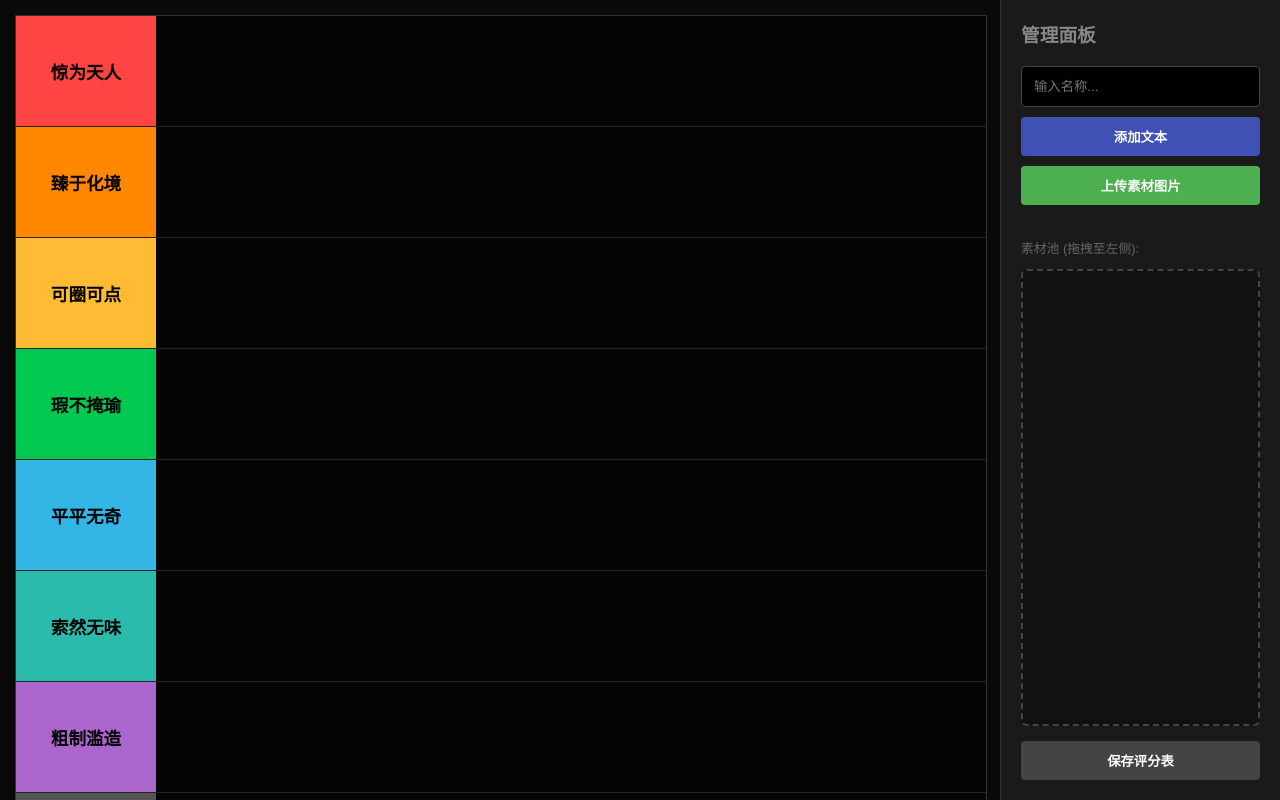
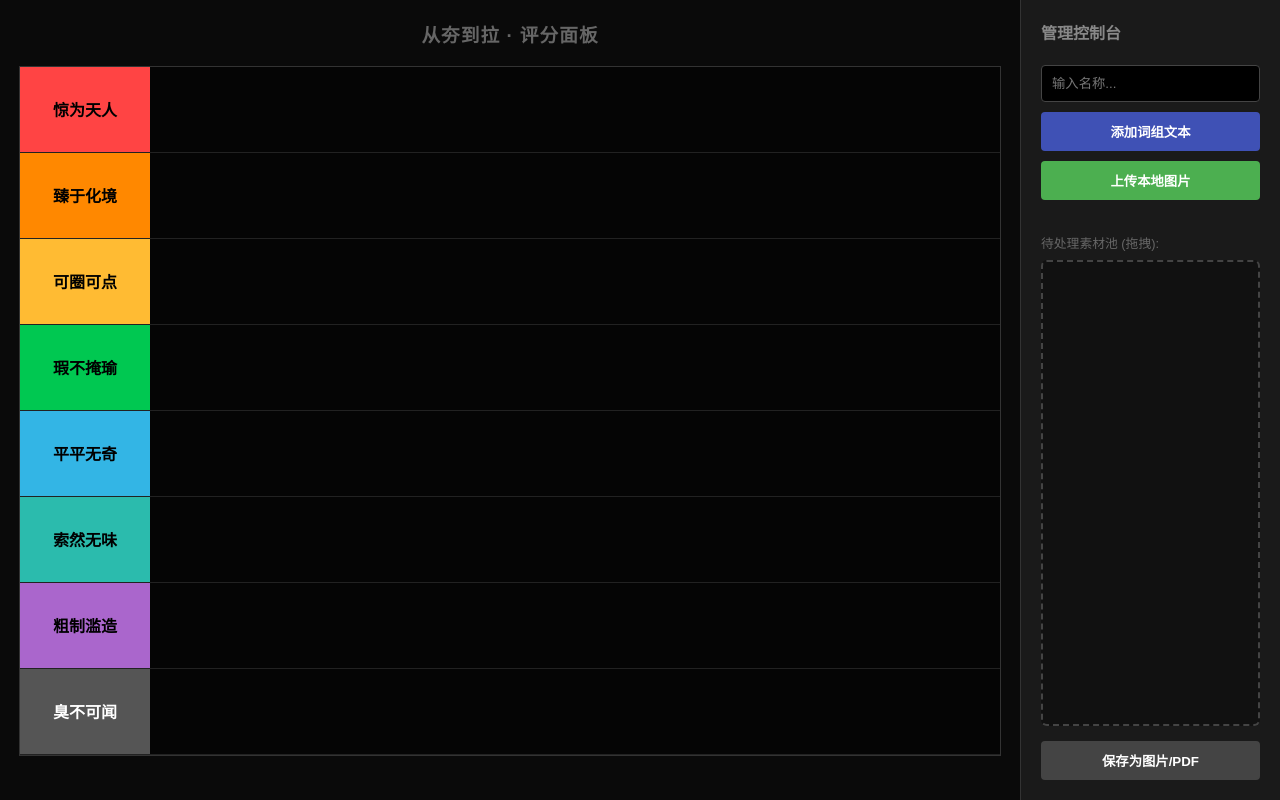
Before and after one commit to cptyuan/cptyuan.github.io, a plain HTML site: page index.html in a window 1280 px wide. Drawn offline with Linux system fonts and the light colour scheme.

Commit message:
Update index.html

```diff
--- a/index.html
+++ b/index.html
@@ -3,7 +3,7 @@
 <head>
     <meta charset="UTF-8">
     <meta name="viewport" content="width=device-width, initial-scale=1.0">
-    <title>档位评分表 - 宽屏版</title>
+    <title>档位评分表 - 最终版</title>
     <style>
         :root {
             --bg-main: #0a0a0a;
@@ -23,35 +23,37 @@
             overflow: hidden;
         }
 
-        /* 左侧主表格：现在会自动铺满剩余空间 */
+        /* 左侧主表格区域 */
         .main-content {
             flex-grow: 1;
-            padding: 15px; /* 减小页边距 */
+            padding: 20px;
             overflow-y: auto;
             display: flex;
             flex-direction: column;
+            align-items: center; /* 居中显示，避免靠左太极端 */
         }
 
         .tier-container {
-            width: 100%; /* 铺满 main-content */
+            width: 100%;
+            max-width: 1000px; /* 限制最大宽度，比例最舒适 */
             background: #000;
             border: 1px solid #333;
         }
 
         .tier-row {
             display: flex;
-            min-height: 110px; /* 增加每一行的高度，让格子更大 */
+            min-height: 85px; /* 适中的行高 */
             border-bottom: 1px solid #222;
         }
 
         .tier-label {
-            width: 120px; /* 稍微加宽一点标签 */
-            min-width: 120px;
+            width: 110px;
+            min-width: 110px;
             display: flex;
             align-items: center;
             justify-content: center;
             font-weight: bold;
-            font-size: 1.1rem;
+            font-size: 1rem;
             color: #000;
             padding: 10px;
             text-align: center;
@@ -62,14 +64,14 @@
             display: flex;
             flex-wrap: wrap;
             align-content: flex-start;
-            padding: 8px;
+            padding: 5px;
             background-color: rgba(255, 255, 255, 0.02);
         }
 
         /* 右侧固定侧边栏 */
         .sidebar {
-            width: 280px; /* 稍微拓宽一点侧栏方便操作 */
-            min-width: 280px;
+            width: 260px;
+            min-width: 260px;
             background: var(--sidebar-bg);
             border-left: 1px solid #333;
             display: flex;
@@ -86,7 +88,7 @@
         }
 
         input[type="text"] {
-            padding: 12px;
+            padding: 10px;
             background: #000;
             border: 1px solid #444;
             color: white;
@@ -99,10 +101,12 @@
             border: none;
             border-radius: 4px;
             font-weight: bold;
+            transition: 0.2s;
         }
 
         .btn-add { background: #3f51b5; color: white; }
         .btn-img { background: #4caf50; color: white; }
+        button:hover { opacity: 0.8; }
 
         #pool {
             flex-grow: 1;
@@ -114,27 +118,28 @@
             flex-wrap: wrap;
             padding: 10px;
             align-content: flex-start;
-            gap: 10px;
+            gap: 8px;
         }
 
-        /* 卡片样式 */
+        /* 卡片尺寸调整为 65px，精致且能放下较多内容 */
         .item {
-            width: 75px; /* 配合大栏位，稍微调大素材尺寸 */
-            height: 75px;
+            width: 65px;
+            height: 65px;
             background: #333;
             cursor: grab;
             display: flex;
             align-items: center;
             justify-content: center;
             border-radius: 4px;
-            font-size: 0.8rem;
+            font-size: 0.75rem;
             border: 1px solid #555;
             overflow: hidden;
             text-align: center;
+            box-sizing: border-box;
         }
         .item img { width: 100%; height: 100%; object-fit: cover; }
 
-        /* 档位颜色 */
+        /* 档位配色 */
         .r1 .tier-label { background: var(--color-1); }
         .r2 .tier-label { background: var(--color-2); }
         .r3 .tier-label { background: var(--color-3); }
@@ -148,6 +153,7 @@
 <body>
 
     <div class="main-content">
+        <h3 style="color: #666; margin-top: 0; letter-spacing: 1px;">从夯到拉 · 评分面板</h3>
         <div class="tier-container">
             <div class="tier-row r1"><div class="tier-label">惊为天人</div><div class="tier-dropzone" ondrop="drop(event)" ondragover="allowDrop(event)"></div></div>
             <div class="tier-row r2"><div class="tier-label">臻于化境</div><div class="tier-dropzone" ondrop="drop(event)" ondragover="allowDrop(event)"></div></div>
@@ -161,16 +167,16 @@
     </div>
 
     <div class="sidebar">
-        <h3 style="margin-top:0; color:#888;">管理面板</h3>
+        <h4 style="margin-top:0; color:#888;">管理控制台</h4>
         <div class="input-group">
             <input type="text" id="text-input" placeholder="输入名称...">
-            <button class="btn-add" onclick="addTextItem()">添加文本</button>
-            <button class="btn-img" onclick="document.getElementById('file-input').click()">上传素材图片</button>
+            <button class="btn-add" onclick="addTextItem()">添加词组文本</button>
+            <button class="btn-img" onclick="document.getElementById('file-input').click()">上传本地图片</button>
             <input type="file" id="file-input" accept="image/*" style="display:none" onchange="addImageItem(event)">
         </div>
-        <p style="font-size: 0.8rem; color: #666;">素材池 (拖拽至左侧):</p>
+        <p style="font-size: 0.8rem; color: #666; margin-bottom: 8px;">待处理素材池 (拖拽):</p>
         <div id="pool" ondrop="drop(event)" ondragover="allowDrop(event)"></div>
-        <button onclick="window.print()" style="margin-top: 15px; background: #444; color: white;">保存评分表</button>
+        <button onclick="window.print()" style="margin-top: 15px; background: #444; color: white;">保存为图片/PDF</button>
     </div>
 
     <script>
```
